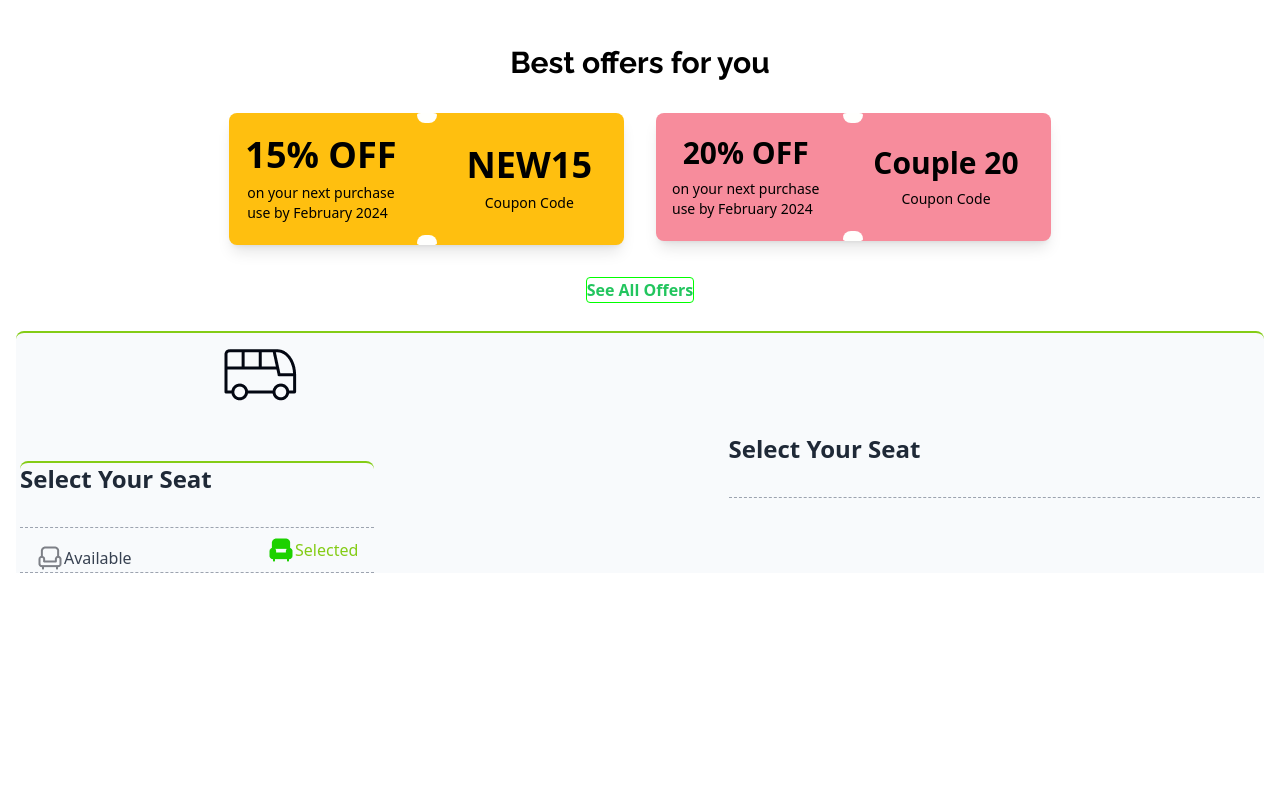
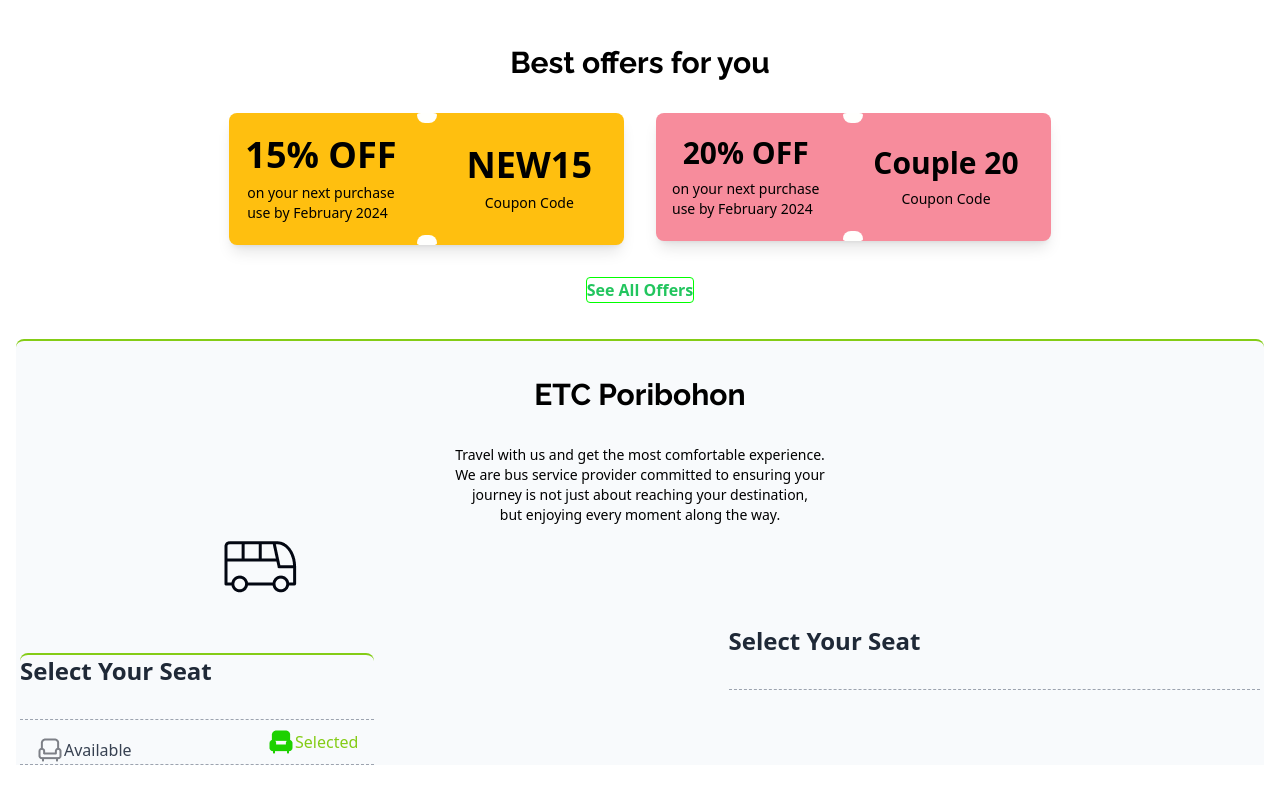
Before and after one commit to Marufa-Zannatara/Assign5_EtcTicket, a plain HTML site: page index.html in a window 1280 px wide. Shown: the part 460-1249 px from the top of the page. Before the commit the page ends 1057 px from the top, so only its background shows below. Drawn offline with nearby package versions, Linux system fonts and the light colour scheme.

Commit message:
Etc poribohon paragraph

```diff
--- a/index.html
+++ b/index.html
@@ -110,12 +110,25 @@
             </div>
 
             <!-- Ticket PH Paribohon section-->
-            <div class="border-t-2 border-lime-500 bg-slate-50 rounded-t-lg mt-7 overflow-hidden">
+
+
+            <div class="border-t-2 border-lime-500 bg-slate-50 rounded-t-lg mt-9 overflow-hidden">
+                <div>
+                    <h2 class="text-3xl font-bold text-center mb-8 raleway mt-9">ETC Poribohon</h2>
+                    <p class="text-sm mt-2 text-center">
+                        Travel with us and get the most comfortable experience.<br>
+                    We are bus service provider committed to ensuring your<br>
+                    journey is not just about reaching your destination,<br>
+                    but enjoying every moment along the way.
+                    </p>
+                </div>
                 <div class="flex justify-center">
                     <div class="w-11/12 lg:w-3/4 xl:w-2/3 mt-4 mb-8 mx-2">
                         <!-- Content of the first nested div added here -->
                         <img src="images/buslogo.png" alt="">
                     </div>
+
+
                 </div>
                 <div class="flex justify-center">
                     <div class="w-11/12 lg:w-3/4 xl:w-2/3 flex">
```
